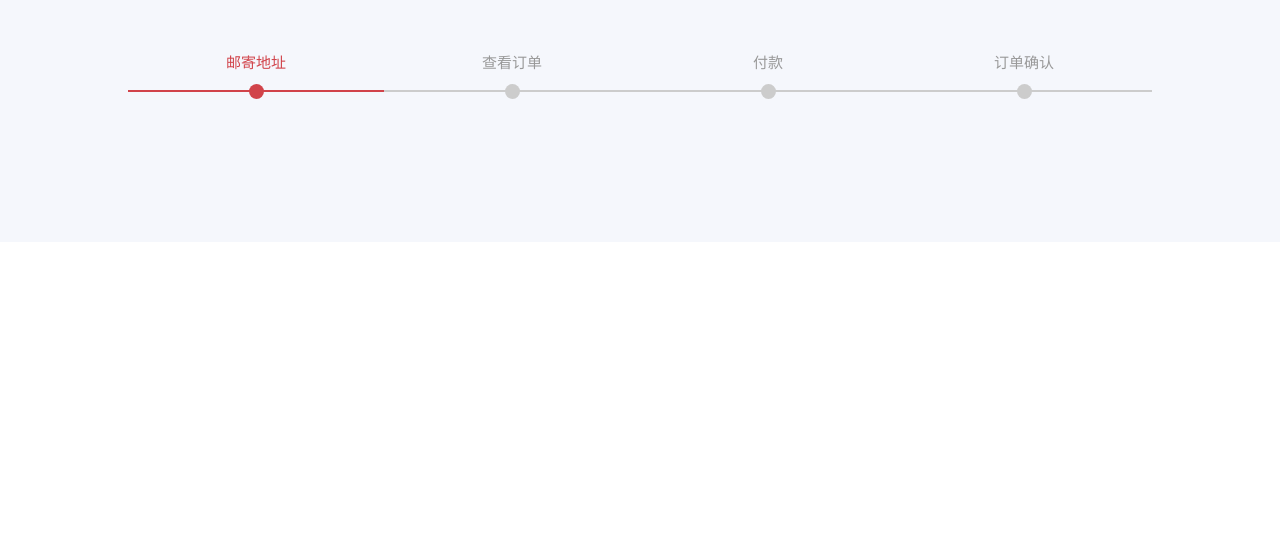
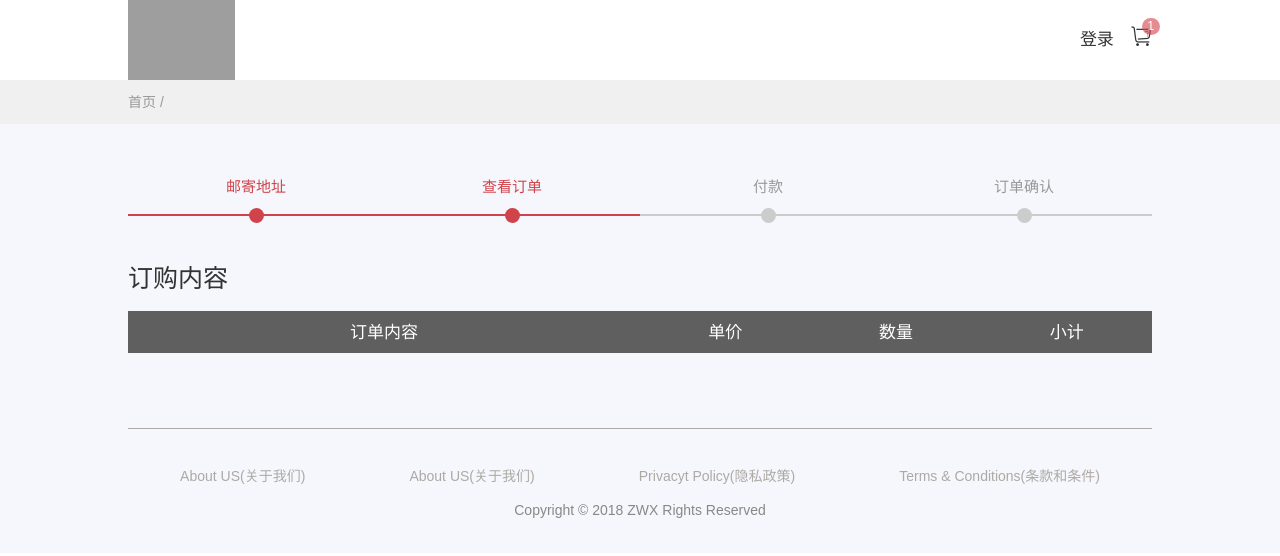
Before and after one commit to zhengwenxu1995/e-commerce-vue, a Vue app in the folder commerce/: page /orderview in a window 1280 px wide. Shown: the top 556 px of the page. Built offline with nearby package versions, Linux system fonts and the light colour scheme; no server answers; grey boxes are pictures that could not be loaded; what vue-infinite-scroll would draw is missing.

Commit message:
订单查看静态1

```diff
--- a/commerce/src/components/windows.vue
+++ b/commerce/src/components/windows.vue
@@ -33,7 +33,7 @@ export default {
     width :100%;
     background :rgba(0,0,0,.5);
     position :fixed;
-    z-index:2;
+    z-index:10;
     top:0;
     left :0;
     .win-frame
--- a/commerce/src/views/address/component/addressList.vue
+++ b/commerce/src/views/address/component/addressList.vue
@@ -22,7 +22,7 @@
                             <div class="default-select">
                                 <span class="default-select-cur" v-if="item.isDefault">默认选择</span>
                                 <span class="default-select-set" v-if="!item.isDefault" @click="setDefault(item.addressId)">设置默认</span>
-                                <i class="iconfont del" @click="delAddress(item.addressId)">&#xe613;</i>
+                                <i class="iconfont del" @click="showWin(item.addressId)">&#xe613;</i>
                             </div>
                         </li>
 
@@ -56,17 +56,27 @@
             </div>
 
             <div class="next-cont">
-                <a href="javascript:;" class="next-btn">下一步</a>
-                <!-- <router-link :to="{附加费}">下一步</router-link> -->
+                <!-- <a href="javascript:;" class="next-btn">下一步</a> -->
+                <router-link :to="{path:'/orderview'}" class="next-btn">下一步</router-link>
             </div>
 
         </div>
 
+        <transition name="windows">
+            <windows v-if="delShowFrame" @closeWin="closeWin">
+                <div slot="cont" class="delMsg-cont">
+                    <p class="delMsg">确定要删除此项商品！</p>
+                    <a href="JavaScript:void(0)" class="delSubmit" @click="delAddress">确定</a>
+                    <a href="JavaScript:void(0)" class="delClose" @click="showWin">取消</a>
+                </div>
+            </windows>
+        </transition>
     </div>
 </template>
 
 <script>
 import axios from "axios"
+import windows from "@/components/windows.vue"
 export default {
 
     AddressList:"AddressList",
@@ -76,7 +86,9 @@ export default {
             defaultShow:true,
             more:true,
             addressList:[],
-            selectNow:0
+            selectNow:0,
+            delShowFrame:false,
+            deladdressId:''
         }
     },
     methods:{
@@ -115,16 +127,32 @@ export default {
                 }
             })
         },
-        delAddress(addressId){
+        //现实删除框
+        showWin(addressId){
+           if(this.delShowFrame){
+               this.delShowFrame=false;
+               this.deladdressId="";
+           }else{
+               this.deladdressId=addressId;
+               this.delShowFrame=true;
+           }
+
+        },
+        //关闭删除框
+        closeWin(val){
+            this.delShowFrame=val;
+        },
+        delAddress(){
             let params= {
-                addressId:addressId
+                addressId:this.deladdressId
             }
-            axios.post("/users/deldefault",{addressId}).then((res)=>{
+            axios.post("/users/deldefault",params).then((res)=>{
                 // console.log(res);
                 let data=res.data;
                 if(data.status=200){
                     this.init();
                     console.log("删除地址成功！")
+                    this.delShowFrame=false;
                 }else{
                     console.log("删除地址失败");
                 }
@@ -138,7 +166,7 @@ export default {
         }
     },
     components:{
-
+        windows
     },
     mounted(){
         this.init()
@@ -208,6 +236,7 @@ export default {
             .address-title
                 font-size :0.5rem;
                 padding-bottom :0.4rem;
+                color :#333;
     .address-frame
         width :100%;
         .address-list
@@ -319,9 +348,51 @@ export default {
         .next-btn
             display :inline-block;
             float :right;
-            padding : 0.4rem 0.6rem;
+            padding : 0.3rem 0.9rem;
             font-size:0.32rem;
             color:#fff;
             font-weight :600;
             background:#d1434a;
+.windows-enter-active
+        transition: all .3s ease;
+    .windows-leave-active
+        transition: all .8s ease;
+    .windows-enter, .windows-leave-to
+        transform :translateY(0.12rem);
+        opacity :0;
+ .delMsg-cont
+    padding :0.5rem 1rem 0 1rem;
+    margin-top:0.6rem;
+    text-align :center;
+    .delMsg
+        text-align :center;
+        font-size :0.36rem;
+        padding-bottom:0.5rem;
+        letter-spacing :0.05rem;
+        margin-bottom :0.8rem;
+        font-family :Microsoft YaHei;
+    .delClose
+        display :inline-block;
+        margin-left  :0.5rem;
+        line-height :0.8rem;
+        height :0.8rem;
+        border:0.02rem solid #d1434a;
+        padding:0 1.5rem;
+        color:#fff;
+        cursor :pointer;
+        font-weight: 600;
+        background :#db4f45;
+    .delSubmit
+        display :inline-block;
+        margin-right :0.5rem;
+        line-height :0.8rem;
+        height :0.8rem;
+        border:0.02rem solid #d1434a;
+        padding:0 1.5rem;
+        color:#dd7479;
+        cursor :pointer;
+        font-weight: 600;
+        background :#fff;
+        margin-left :0.3rem;
+
 </style>
--- a/commerce/src/views/order/component/orderList.vue
+++ b/commerce/src/views/order/component/orderList.vue
@@ -1,11 +1,68 @@
 <template>
+    <div class="order-frame">
+        <div class="order-child-frame">
+            <h1 class="order-title">订购内容</h1>
+            <ul class="order-header">
+                <li class="order-header-cont"><h1 class="item-title">订单内容</h1></li>
+                <li class="order-header-price"><h1 class="item-title">单价</h1></li>
+                <li class="order-header-quantity"><h1 class="item-title">数量</h1></li>
+                <li class="order-header-subtotal"><h1 class="item-title">小计</h1></li>
+            </ul>
+            <ul class="order-list">
+                <li class="order-item">
 
+                </li>
+            </ul>
+        </div>
+    </div>
 </template>
 
 <script>
+    export  default {
+        OrderList:"OrderList",
+        data(){
+            return{
 
+            }
+        },
+        methods:{
+
+        },
+        mounted() {
+
+        }
+    }
 </script>
 
 <style lang="stylus" scoped>
-
+.order-frame
+    background :#f5f7fc;
+    width :100%;
+    padding-bottom :1.5rem;
+    .order-child-frame
+        width :80%;
+        margin :0 auto;
+        .order-title
+            font-size :0.5rem;
+            padding-bottom :0.4rem;
+            color :#333;
+        .order-header
+            display :flex;
+            background:#605f5f;
+            .order-header-cont
+                flex :3;
+                text-align:center;
+            .order-header-price
+                flex :1;
+                text-align:center;
+            .order-header-quantity
+                flex :1;
+                text-align:center;
+            .order-header-subtotal
+                flex :1;
+                text-align:center;
+            .item-title
+                color:#fff;
+                font-size :0.34rem;
+                padding :0.25rem 0;
 </style>
--- a/commerce/src/views/order/component/orerStep.vue
+++ b/commerce/src/views/order/component/orerStep.vue
@@ -4,7 +4,7 @@
             <div class="step-cont">
                 <ul class="step-list">
                     <li class="current-step"><h2 class="current-title">邮寄地址</h2></li>
-                    <li class="after-step"><h2 class="after-title">查看订单</h2></li>
+                    <li class="current-step"><h2 class="current-title">查看订单</h2></li>
                     <li class="after-step"><h2 class="after-title">付款</h2></li>
                     <li class="after-step"><h2 class="after-title">订单确认</h2></li>
                 </ul>
@@ -37,7 +37,7 @@ export default {
 .parent-frame
     width :100%;
     background :#f5f7fc;
-    padding:0.8rem 0 2rem 0;
+    padding:0.8rem 0 0rem 0;
     .child-frame
         width :80%;
         margin :0 auto;
--- a/commerce/src/views/order/order.vue
+++ b/commerce/src/views/order/order.vue
@@ -1,11 +1,19 @@
 <template>
-    <div>
+    <div class="cont">
+        <headers></headers>
+        <nav-cont></nav-cont>
         <order-step></order-step>
+        <order-list></order-list>
+        <foot></foot>
     </div>
 </template>
 
 <script>
+import Headers from "@/components/header.vue";
+import NavCont from "@/components/NavCont.vue";
+import Foot from "@/components/foot.vue";
 import OrderStep from "@/views/order/component/orerStep.vue"
+import OrderList from "@/views/order/component/orderList.vue"
  export default {
      data(){
          return{
@@ -13,7 +21,11 @@ import OrderStep from "@/views/order/component/orerStep.vue"
          }
      },
      components:{
-         OrderStep
+         OrderStep,
+         OrderList,
+         Headers,
+         NavCont,
+         Foot
      }
  }
 
```
